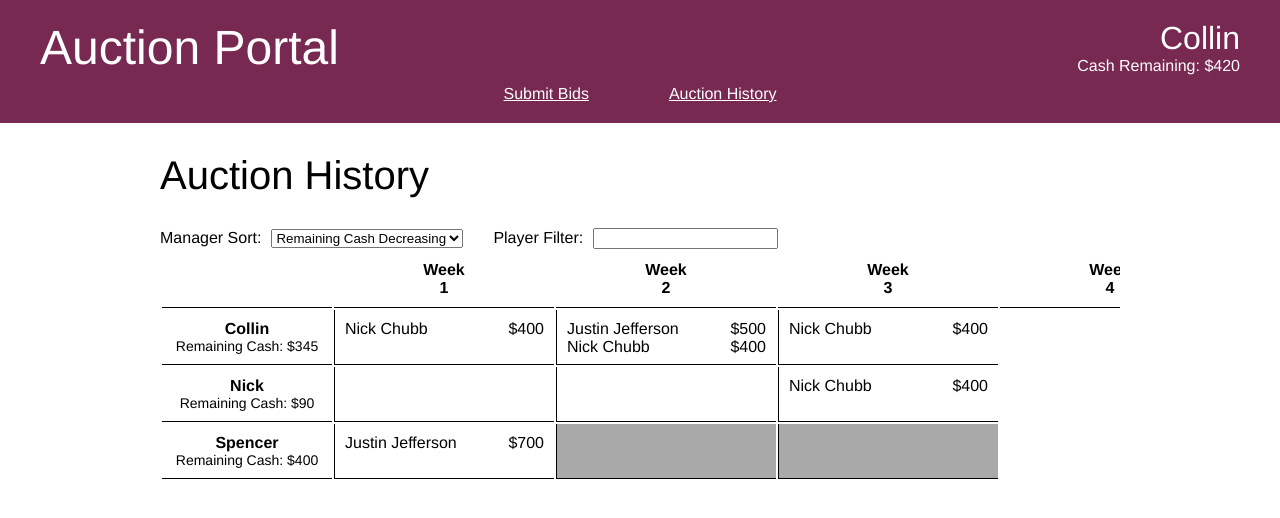
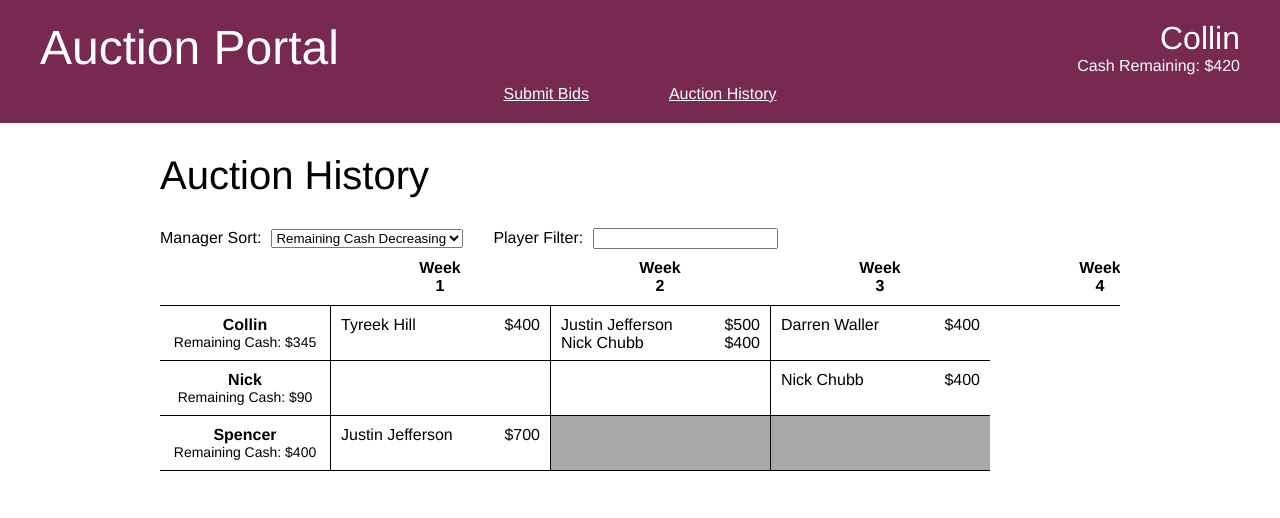
Before and after one commit to collinmurd/ff_auctions, a React (Create React App) app in the folder app/: page /history in a window 1280 px wide. Shown: the top 518 px of the page. Built offline with nearby package versions, Linux system fonts and the light colour scheme.

Commit message:
fix table stying

```diff
--- a/app/src/components/AuctionHistory.css
+++ b/app/src/components/AuctionHistory.css
@@ -10,8 +10,11 @@
 }
 
 .auctionTableAndInput {
+    margin: 30px 0;
+}
+
+.auctionTableAndInput table {
     border-spacing: 0;
-    margin: 30px 0;
 }
 
 th {
--- a/app/src/components/AuctionHistory.tsx
+++ b/app/src/components/AuctionHistory.tsx
@@ -14,14 +14,14 @@ const data = {
         weekEliminated: null,
         auctions: [
             [
-                {player: 'Nick Chubb', amount: 400}
+                {player: 'Tyreek Hill', amount: 400}
             ],
             [
                 {player: 'Nick Chubb', amount: 400},
                 {player: 'Justin Jefferson', amount: 500}
             ],
             [
-                {player: 'Nick Chubb', amount: 400}
+                {player: 'Darren Waller', amount: 400}
             ]
         ]
     },
```
